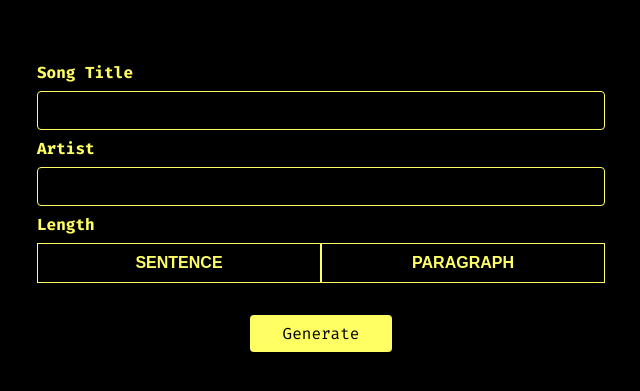
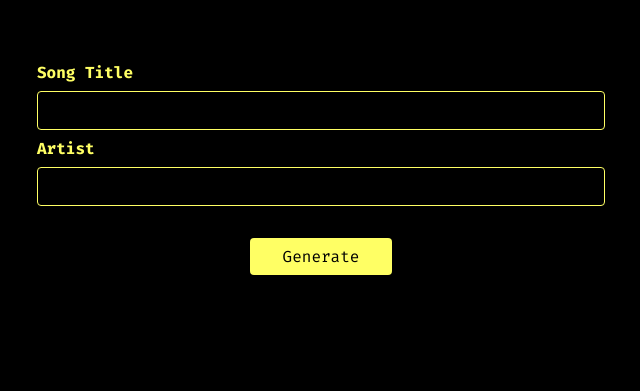
Before and after one commit to ayushmore/SongSnap, a Flask app: page / in a window 1280 px wide. Shown: the part 295-686 px from the top of the page, without its empty margins (319-959 px from the left). Run offline with Flask 2, Linux system fonts and the light colour scheme.

Commit message:
Removed length button to generate one sentence summary instead

```diff
--- a/app.py
+++ b/app.py
@@ -21,7 +21,6 @@ def index():
     if request.method == 'POST':
         session['title'] = request.form['title']
         session['artist'] = request.form['artist']
-        session['length'] = request.form['length']
         return redirect(url_for('result'))
 
     session.clear()
@@ -33,15 +32,15 @@ def result():
         return redirect(url_for('index'))
     title = session.get('title')
     artist = session.get('artist')
-    length = session.get('length')
+    # length = session.get('length')
     try:
         start_time = time.time()
         song = genius.search_song(title, artist)
         end_time = time.time()
 
         print(f"Time taken to search song: {end_time - start_time} seconds")
-        context = "You are a renowned expert in understanding and explaining the lyrics of popular songs. A major music magazine has asked you to provide an in-depth analysis of the lyrics of a new hit song that has taken the music world by storm. Your job is to break down the meaning of the song and explain the underlying themes and metaphors used by the songwriter. You must provide a detailed and insightful analysis that will leave the magazine's readers with a greater appreciation and understanding of the song."
-        prompt_refined = f"I'd like you to summarize the meaning of the lyrics of a song that I'll provide. Your task is to listen to the song and identify the key themes and messages conveyed by the lyrics. You should then provide {length} summarizing the lyrics in a way that captures the essence of the song and the emotions it conveys. Your summary should be concise yet insightful, and should provide a clear understanding of the song's meaning to someone who may not be familiar with it. The song is {song.title} by {song.artist}. The lyrics are provided below in a JSON format:\n\n{{\"Lyrics\":  {song.lyrics}}}"
+        context = f"You are a master wordsmith and musical connoisseur with an engaging and humorous tone tasked with providing a thought-provoking and original 'lyrical insight' into the hit song '{title}' by '{artist}'"
+        prompt_refined = f"Your mission is to provide a 'lyrical insight' into the song that captures its essence. Your lyrical insight should be: a single, powerful, in-depth sentence that captures the essence of the song and its underlying themes. Provide a unique and captivating 'lyrical insight' that sheds new light on the song's message that amazes the readers. Be engaging and humorous in your tone. The lyrics are provided below in a JSON format:\n\n{{\"Lyrics\":  {song.lyrics}}}"
         start_time = time.time()
         response = openai.ChatCompletion.create(
             model='gpt-3.5-turbo',
--- a/templates/index.html
+++ b/templates/index.html
@@ -39,16 +39,16 @@
         <label for="artist">Artist</label>
         <input type="text" id="artist" name="artist" autocomplete="off" required value="{{ artist }}">
       </div>
-      <div class="input-group">
+      <!-- <div class="input-group">
         <label for="length">Length</label>
         <div class="button-group">
           <button class="length-button" value="a single complex sentence" onclick="lengthButtonClick(this)"
             type="button">Sentence</button>
           <button class="length-button" value="a paragraph" onclick="lengthButtonClick(this)"
             type="button">Paragraph</button>
-          <!-- <button class="length-button" value="an essay of 15 or more sentences" onclick="lengthButtonClick(this)"
-            type="button">Essay</button> -->
-        </div>
+          <button class="length-button" value="an essay of 15 or more sentences" onclick="lengthButtonClick(this)"
+            type="button">Essay</button>
+        </div> -->
         <input type="hidden" id="length" name="length" required value="">
       </div>
       <input type="hidden" name="submitted" value="true">
```
